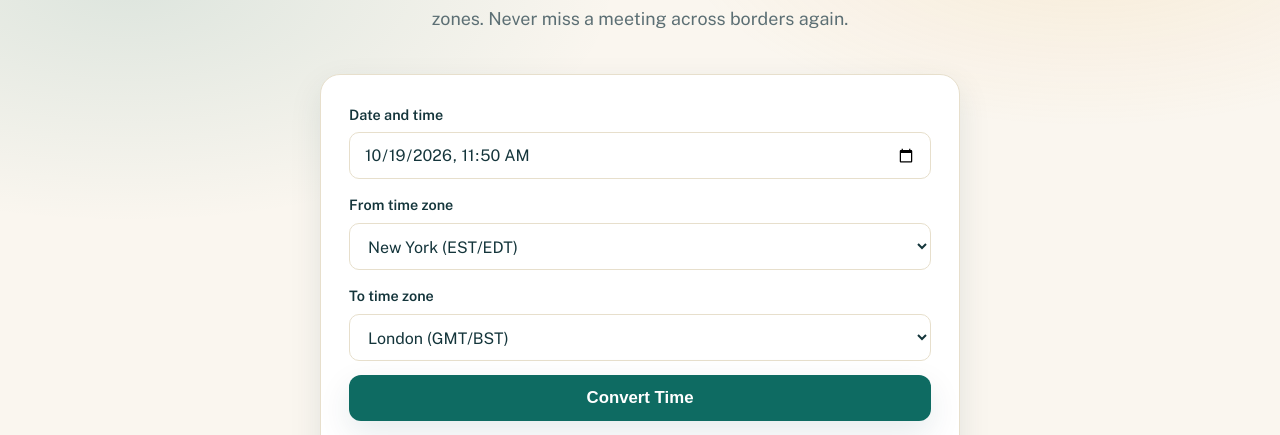
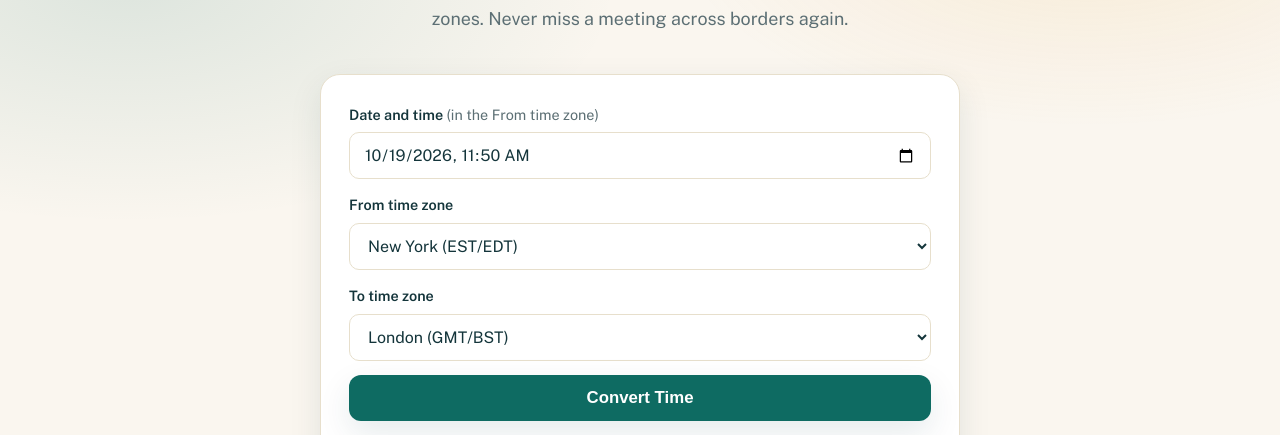
Before and after one commit to zaidmeo09-dhangal/agedatecalc, a Jekyll site: the page built from time-zone-converter.md, in a window 1280 px wide and 900 px high. Shown: the part 220-655 px from the top of the window. Built offline with Jekyll 4.4.1, drawn with Linux system fonts in a browser that asks for light colours; some of the changed lines change nothing that is shown.

Commit message:
Fix: interpret input time in From zone (not device zone)

```diff
--- a/time-zone-converter.md
+++ b/time-zone-converter.md
@@ -103,7 +103,7 @@
     <p class="lead">This time zone converter instantly converts any time between world time zones. Never miss a meeting across borders again.</p>
     <div class="calc-card">
       <div class="field">
-        <label for="tz-datetime">Date and time</label>
+        <label for="tz-datetime">Date and time <span style="font-weight:400;color:var(--muted)">(in the From time zone)</span></label>
         <input type="datetime-local" id="tz-datetime">
       </div>
       <div class="field">
@@ -315,15 +315,41 @@
     });
   }
 
+  /* Offset of a zone (minutes) at a given instant, via Intl */
+  function zoneOffsetMinutes(tz, date){
+    var dtf = new Intl.DateTimeFormat("en-US", {
+      timeZone: tz, year: "numeric", month: "2-digit", day: "2-digit",
+      hour: "2-digit", minute: "2-digit", second: "2-digit", hour12: false
+    });
+    var parts = {};
+    dtf.formatToParts(date).forEach(function(p){ parts[p.type] = p.value; });
+    var asUtc = Date.UTC(+parts.year, +parts.month - 1, +parts.day, (+parts.hour) % 24, +parts.minute, +parts.second);
+    return (asUtc - date.getTime()) / 60000;
+  }
+
+  /* Interpret wall-clock components as being IN the given zone -> UTC instant */
+  function wallInZoneToUtc(y, mo, d, h, mi, tz){
+    var guess = Date.UTC(y, mo - 1, d, h, mi);
+    var off = zoneOffsetMinutes(tz, new Date(guess));
+    var utc = guess - off * 60000;
+    /* second pass for DST-edge correctness */
+    var off2 = zoneOffsetMinutes(tz, new Date(utc));
+    if(off2 !== off){ utc = guess - off2 * 60000; }
+    return new Date(utc);
+  }
+
   document.getElementById("tz-btn").addEventListener("click", function(){
     var out = document.getElementById("tz-result");
     var val = document.getElementById("tz-datetime").value;
     if(!val){ out.innerHTML = '<p class="result-note">Please pick a date and time.</p>'; return; }
-    var d = new Date(val);
-    if(isNaN(d.getTime())){ out.innerHTML = '<p class="result-note">Please enter a valid date and time.</p>'; return; }
+    var m = /^(\d{4})-(\d{2})-(\d{2})T(\d{2}):(\d{2})$/.exec(val);
+    if(!m){ out.innerHTML = '<p class="result-note">Please enter a valid date and time.</p>'; return; }
     var from = fromSel.value, to = toSel.value;
     var fromName = fromSel.options[fromSel.selectedIndex].text;
     var toName = toSel.options[toSel.selectedIndex].text;
+    /* The entered time is in the FROM zone, not the device zone */
+    var d = wallInZoneToUtc(+m[1], +m[2], +m[3], +m[4], +m[5], from);
+    if(isNaN(d.getTime())){ out.innerHTML = '<p class="result-note">Please enter a valid date and time.</p>'; return; }
     try{
       var u = new URL(window.location.href);
       u.searchParams.set("from", from); u.searchParams.set("to", to);
```
